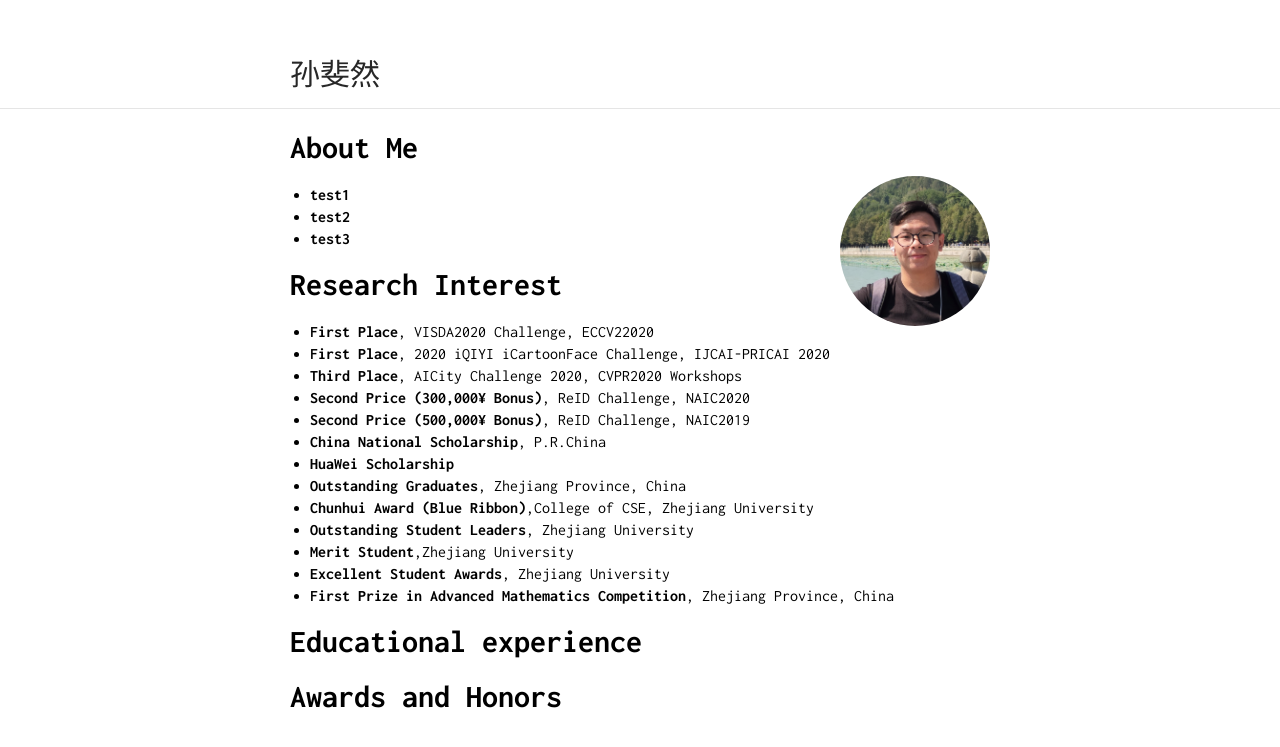
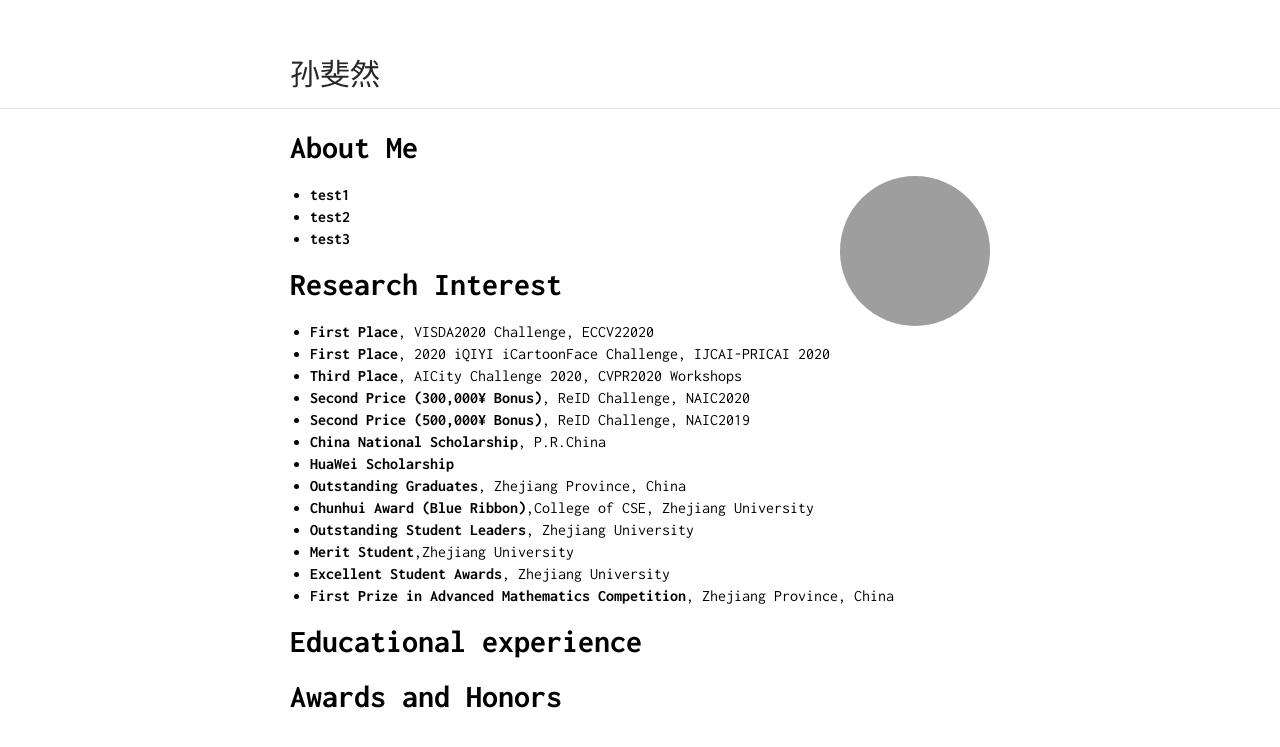
Before and after one commit to OrientTraveller/OrientTraveller.github.io, a Jekyll site: the page built from index.md, in a window 1280 px wide. Shown: the top 747 px of the page. Built offline with Jekyll 4.4.1, drawn with Linux system fonts in a browser that asks for light colours; our own code applies the rules of GitHub Pages for plain Markdown files.

Commit message:
Update index.md

```diff
--- a/index.md
+++ b/index.md
@@ -1,5 +1,5 @@
 # About Me
-<img class="profile-picture" src="https://orienttraveller.github.io/sfr2.jpg">
+<img class="profile-picture" src="https://orienttraveller.github.io/sfr1.jpg">
 - **test1**
 - **test2**
 - **test3**
```
